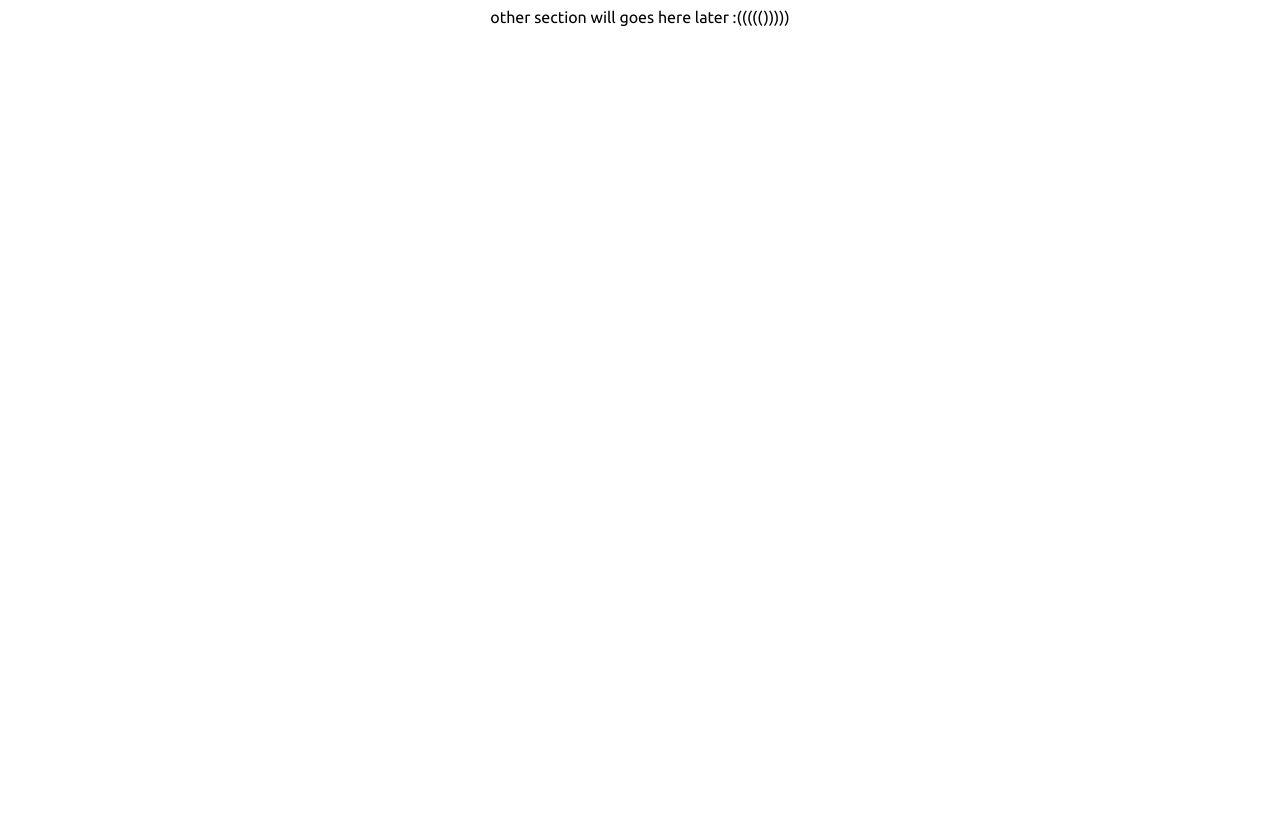
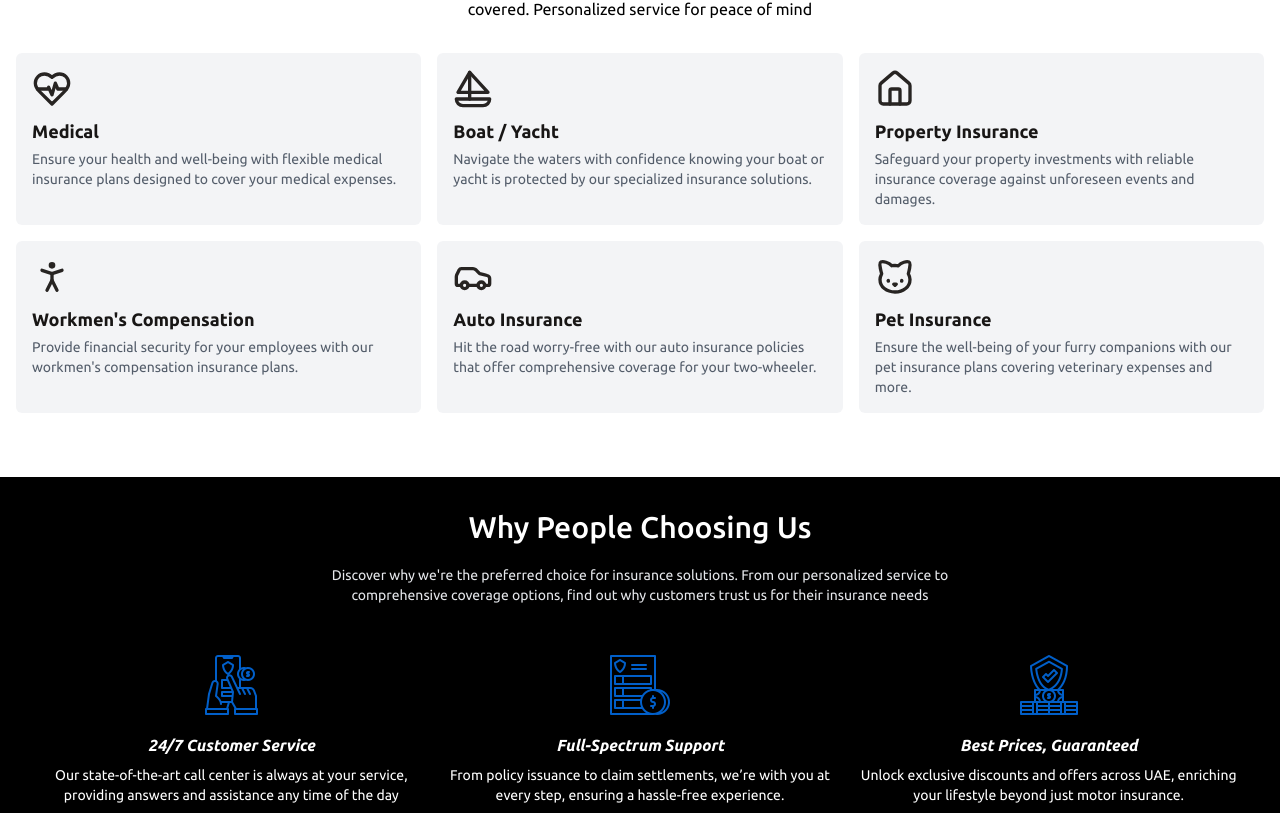
Before and after one commit to BinarySenseiii/insurance-landing, a React (Vite) app: page / in a window 1280 px wide. Shown: the part 667-1480 px from the top of the page. Before the commit the page ends 812 px from the top, so only its background shows below. Built offline with nearby package versions, Linux system fonts and the light colour scheme.

Commit message:
why-choosing-us

```diff
--- a/src/App.tsx
+++ b/src/App.tsx
@@ -1,10 +1,11 @@
-import {Hero, Partners} from './components/sections'
+import {Hero, Partners, Service, WhyChoosingUs} from './components/sections'
 
 export default function App() {
   return (
     <div className="space-y-16">
       <Hero />
-      {/* <Service /> */}
+      <Service />
+      <WhyChoosingUs />
       {/* <Quote /> */}
       <Partners />
       {/* <Contact /> */}
--- a/src/components/sections/hero.tsx
+++ b/src/components/sections/hero.tsx
@@ -7,12 +7,11 @@ const HeroSection = () => {
         <div className="space-y-2 md:space-y-4">
           <p className="text-xs md:text-sm">Simple Pricing, Fair Rates All in one Place</p>
           <h1 className="text-2xl md:text-3xl lg:text-5xl capitalize">
-            Insurance Cannot be complicated Anymore
+            We provide the best value insurance
           </h1>
           <p className="text-sm md:text-base">
-            Welcome to our platform - where simplicity meets fairness in pricing. Save hundreds on
-            insurance options, all conveniently located in one place. Experience peace of mind
-            knowing we've got you covered
+            Discover peace of mind with our affordable and reliable insurance options, customized to
+            fit your needs perfectly. Protect your investments with our top-notch coverage today.
           </p>
         </div>
 
--- a/src/components/sections/service.tsx
+++ b/src/components/sections/service.tsx
@@ -4,13 +4,13 @@ import {ReactNode} from 'react'
 
 const services = [
   {
-    title: 'Medical Insurance',
+    title: 'Medical',
     icon: <HeartPulse size={40} />,
     description:
       'Ensure your health and well-being with flexible medical insurance plans designed to cover your medical expenses.',
   },
   {
-    title: 'Boat / Yacht Insurance',
+    title: 'Boat / Yacht',
     icon: <Sailboat size={40} />,
     description:
       'Navigate the waters with confidence knowing your boat or yacht is protected by our specialized insurance solutions.',
@@ -22,7 +22,7 @@ const services = [
       'Safeguard your property investments with reliable insurance coverage against unforeseen events and damages.',
   },
   {
-    title: "Workmen's Compensation Insurance",
+    title: "Workmen's Compensation",
     icon: <PersonStanding size={40} />,
     description:
       "Provide financial security for your employees with our workmen's compensation insurance plans.",
@@ -43,7 +43,7 @@ const services = [
 
 const ServiceSection = () => {
   return (
-    <section id="services" className="bg-gray-100 py-8 rounded-md shadow-md">
+    <section id="services">
       <div className="space-y-2 px-2 sm:space-y-3 max-w-2xl mx-auto text-center text-black container">
         <h3 className="text-sm">SERVICES WE PROVIDE</h3>
         <h2 className="font-bold text-2xl sm:text-4xl">Insurance Solutions</h2>
@@ -74,12 +74,12 @@ const ServiceCard = ({
   return (
     <div
       className={clsx(
-        'bg-white rounded-md p-4 opacity-95 hover:opacity-100 hover:outline hover:outline-black',
+        'bg-gray-100 rounded-md p-4 opacity-95 hover:opacity-100 hover:outline hover:outline-black',
       )}
     >
       <div className="text-primary">{service.icon}</div>
       <h3 className="font-semibold text-lg mt-2">{service.title}</h3>
-      <p className="text-gray-600 mt-2">{service.description}</p>
+      <p className="text-gray-600 mt-1 text-sm">{service.description}</p>
     </div>
   )
 }
--- a/src/components/sections/why-choosing.tsx
+++ b/src/components/sections/why-choosing.tsx
@@ -1,39 +1,52 @@
-import InfoBox from '../info-box'
+const items = [
+  {
+    id: 1,
+    title: '24/7 Customer Service',
+    image: '/icon-01-primary.png',
+    desc: `Our state-of-the-art call center is always at your service, providing answers and assistance any time of the day`,
+  },
+  {
+    id: 2,
+    title: 'Full-Spectrum Support',
+    image: '/icon-02-primary.png',
+    desc: `From policy issuance to claim settlements, we’re with you at every step, ensuring a hassle-free experience.`,
+  },
 
-const items = [
-  {id: 1, title: 'Easy Process', image: '/icon-01-primary.png'},
-  {id: 2, title: 'Fast Delivery', image: '/icon-02-primary.png'},
-  {id: 3, title: 'Policy Controlling', image: '/icon-03-primary.png'},
-  {id: 4, title: 'Money Saving', image: '/icon-04-primary.png'},
+  {
+    id: 4,
+    title: 'Best Prices, Guaranteed',
+    image: '/icon-04-primary.png',
+    desc: `Unlock exclusive discounts and offers across UAE, enriching your lifestyle beyond just motor insurance.`,
+  },
 ]
 
 const WhyChoosingUs = () => {
   return (
-    <section id="about" className="min-h-screen section-grid ">
+    <section id="about" className="bg-black py-8">
+      <div className="container">
         <img src="/why-choose.jpg" className="w-full rounded-md block sm:hidden" />
 
-      <div className="space-y-5 md:space-y-5">
-        <h2 className="font-medium text-[22px] md:text-4xl">Why People Choosing Us!</h2>
-        <p className="text-sm md:text-base">
+        <div className="space-y-5 md:space-y-5 text-white  mx-auto">
+          <h2 className="font-medium text-[22px] md:text-3xl text-center">
+            Why People Choosing Us
+          </h2>
+          <p className="text-sm  text-gray-200 md:text-sm text-center max-w-2xl mx-auto">
             Discover why we're the preferred choice for insurance solutions. From our personalized
             service to comprehensive coverage options, find out why customers trust us for their
             insurance needs
           </p>
 
-        <div className="grid grid-cols-2 gap-2">
+          <div className="grid grid-cols-3 !mt-12  text-center gap-2">
             {items.map(item => (
-            <div className="bg-primary rounded-md shadow p-2 sm:p-4" key={item.id}>
-              <div className="bg-white grid place-content-center h-32 rounded-md">
-                <InfoBox isFlexCol image={item.image}>
-                  {item.title}
-                </InfoBox>
-              </div>
+              <div className="flex flex-col gap-2 items-center" key={item.id}>
+                <img src={item.image} alt={item.title} className="mb-2" />
+                <h3 className="font-semibold italic">{item.title}</h3>
+                <p className="text-sm">{item.desc}</p>
               </div>
             ))}
           </div>
         </div>
-
-      <img src="/why-choose.jpg" className="w-full rounded-md hidden sm:block" />
+      </div>
     </section>
   )
 }
```
Also changed, not shown: src/components/ui/select.tsx (+9 -9 lines). Lines whose indentation alone changed are shown as unchanged.
